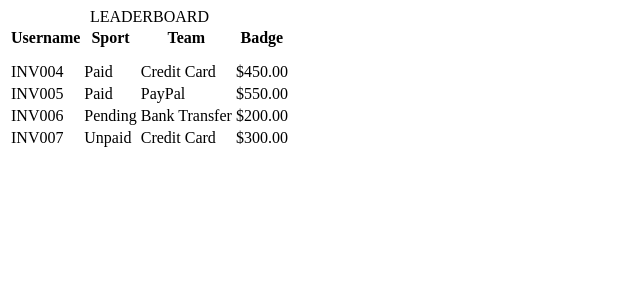
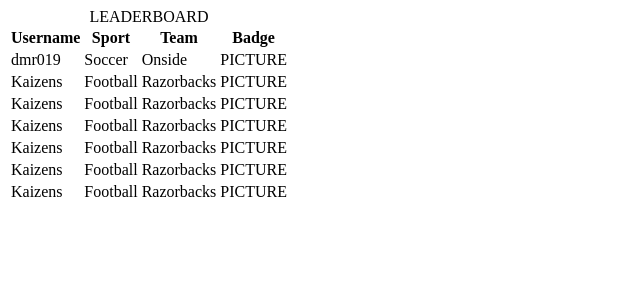
Before and after one commit to dmroberts302/HackathonS24, a Next.js app in the folder gameday/: page /leaderboard in a window 1280 px wide. Shown: the top 300 px of the page, without its empty margins (0-640 px from the left). Built offline with nearby package versions, Linux system fonts and the light colour scheme.

Commit message:
sample leaderboard

```diff
--- a/gameday/app/leaderboard/page.tsx
+++ b/gameday/app/leaderboard/page.tsx
@@ -3,54 +3,53 @@ import {
   TableBody,
   TableCaption,
   TableCell,
-  TableFooter,
   TableHead,
   TableHeader,
   TableRow,
 } from "@/components/ui/table"
 
-const invoices = [
+const players = [
   {
-    Username: "INV001",
-    Sport: "Paid",
-    Team: "$250.00",
+    Username: "dmr019",
+    Sport: "Soccer",
+    Team: "Onside",
     Badge: "PICTURE",
   },
   {
-    Username: "INV001",
-    Sport: "Paid",
-    Team: "$250.00",
+    Username: "Kaizens",
+    Sport: "Football",
+    Team: "Razorbacks",
     Badge: "PICTURE",
   },
   {
-    Username: "INV001",
-    Sport: "Paid",
-    Team: "$250.00",
+    Username: "Kaizens",
+    Sport: "Football",
+    Team: "Razorbacks",
     Badge: "PICTURE",
   },
   {
-    invoice: "INV004",
-    paymentStatus: "Paid",
-    totalAmount: "$450.00",
-    paymentMethod: "Credit Card",
+    Username: "Kaizens",
+    Sport: "Football",
+    Team: "Razorbacks",
+    Badge: "PICTURE",
   },
   {
-    invoice: "INV005",
-    paymentStatus: "Paid",
-    totalAmount: "$550.00",
-    paymentMethod: "PayPal",
+    Username: "Kaizens",
+    Sport: "Football",
+    Team: "Razorbacks",
+    Badge: "PICTURE",
   },
   {
-    invoice: "INV006",
-    paymentStatus: "Pending",
-    totalAmount: "$200.00",
-    paymentMethod: "Bank Transfer",
+    Username: "Kaizens",
+    Sport: "Football",
+    Team: "Razorbacks",
+    Badge: "PICTURE",
   },
   {
-    invoice: "INV007",
-    paymentStatus: "Unpaid",
-    totalAmount: "$300.00",
-    paymentMethod: "Credit Card",
+    Username: "Kaizens",
+    Sport: "Football",
+    Team: "Razorbacks",
+    Badge: "PICTURE",
   },
 ]
 
@@ -67,12 +66,12 @@ export default function Leaderboard () {
           </TableRow>
         </TableHeader>
         <TableBody>
-          {invoices.map((invoice) => (
-            <TableRow key={invoice.invoice}>
-              <TableCell className="font-medium">{invoice.invoice}</TableCell>
-              <TableCell>{invoice.paymentStatus}</TableCell>
-              <TableCell>{invoice.paymentMethod}</TableCell>
-              <TableCell className="text-right">{invoice.totalAmount}</TableCell>
+          {players.map((invoice) => (
+            <TableRow key={invoice.Username}>
+              <TableCell className="font-medium">{invoice.Username}</TableCell>
+              <TableCell>{invoice.Sport}</TableCell>
+              <TableCell>{invoice.Team}</TableCell>
+              <TableCell className="text-right">{invoice.Badge}</TableCell>
             </TableRow>
           ))}
         </TableBody>
```
